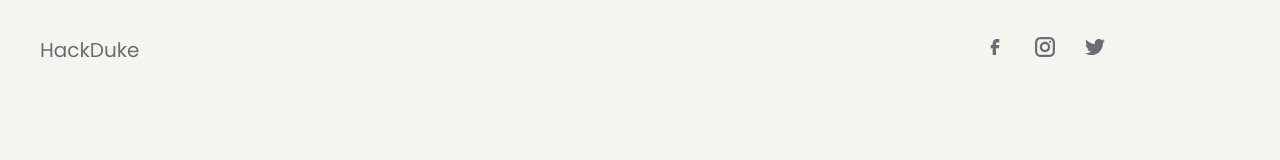
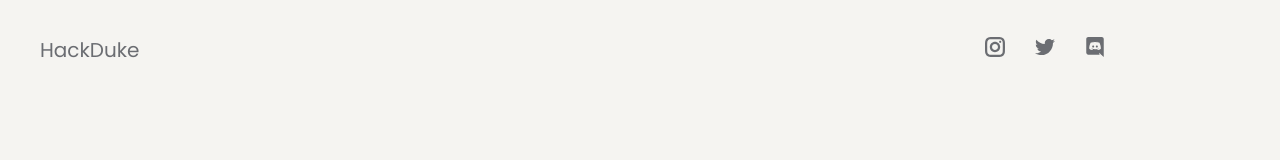
Before and after one commit to GDGCVITBHOPAL/summerfest, a React (Create React App) app: page / in a window 1280 px wide. Shown: the top 160 px of the page. Built offline with nearby package versions, Linux system fonts and the light colour scheme.

Commit message:
Added socials

```diff
--- a/src/components/PageHeader.js
+++ b/src/components/PageHeader.js
@@ -1,21 +1,27 @@
 import React from "react";
 import "./PageHeader.css"
-import { CgFacebook } from 'react-icons/cg';
 import { GrInstagram } from 'react-icons/gr'
+import { FaDiscord } from "react-icons/fa";
 import { FaTwitter } from 'react-icons/fa'
 
 function PageHeader(props) {
 
     return (
-        <div className={"header-section"}>
-            <span className={"header-title"}>HackDuke</span>
-            <span className={"icon-section"}>
-                <a href="https://www.facebook.com/hackduke/"><CgFacebook className={"social-icon"}/></a>
-                <a href="https://www.instagram.com/hackduke/"><GrInstagram className={"social-icon"}/></a>
-                <a href="https://twitter.com/hackduke/"><FaTwitter className={"social-icon"}/></a>
-            </span>
-        </div>
-    )
+      <div className={"header-section"}>
+        <span className={"header-title"}>HackDuke</span>
+        <span className={"icon-section"}>
+          <a href="https://www.instagram.com/gdscvitbhopal">
+            <GrInstagram className={"social-icon"} />
+          </a>
+          <a href="https://twitter.com/gdscvitbhopal">
+            <FaTwitter className={"social-icon"} />
+          </a>
+          <a href="https://discord.com/invite/3ufQSct">
+            <FaDiscord className={"social-icon"} />
+          </a>
+        </span>
+      </div>
+    );
 }
 
 export default PageHeader;
```
